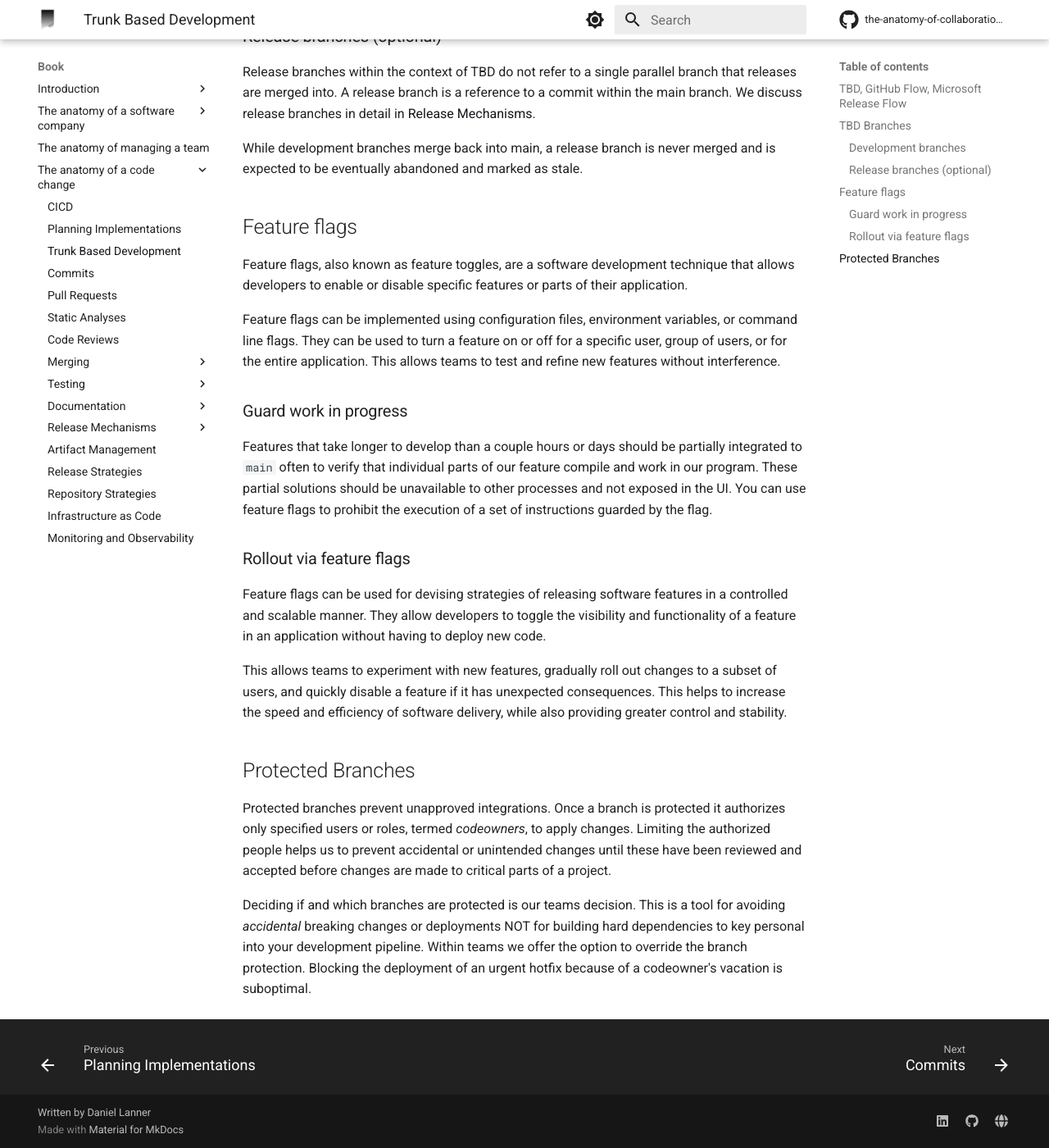
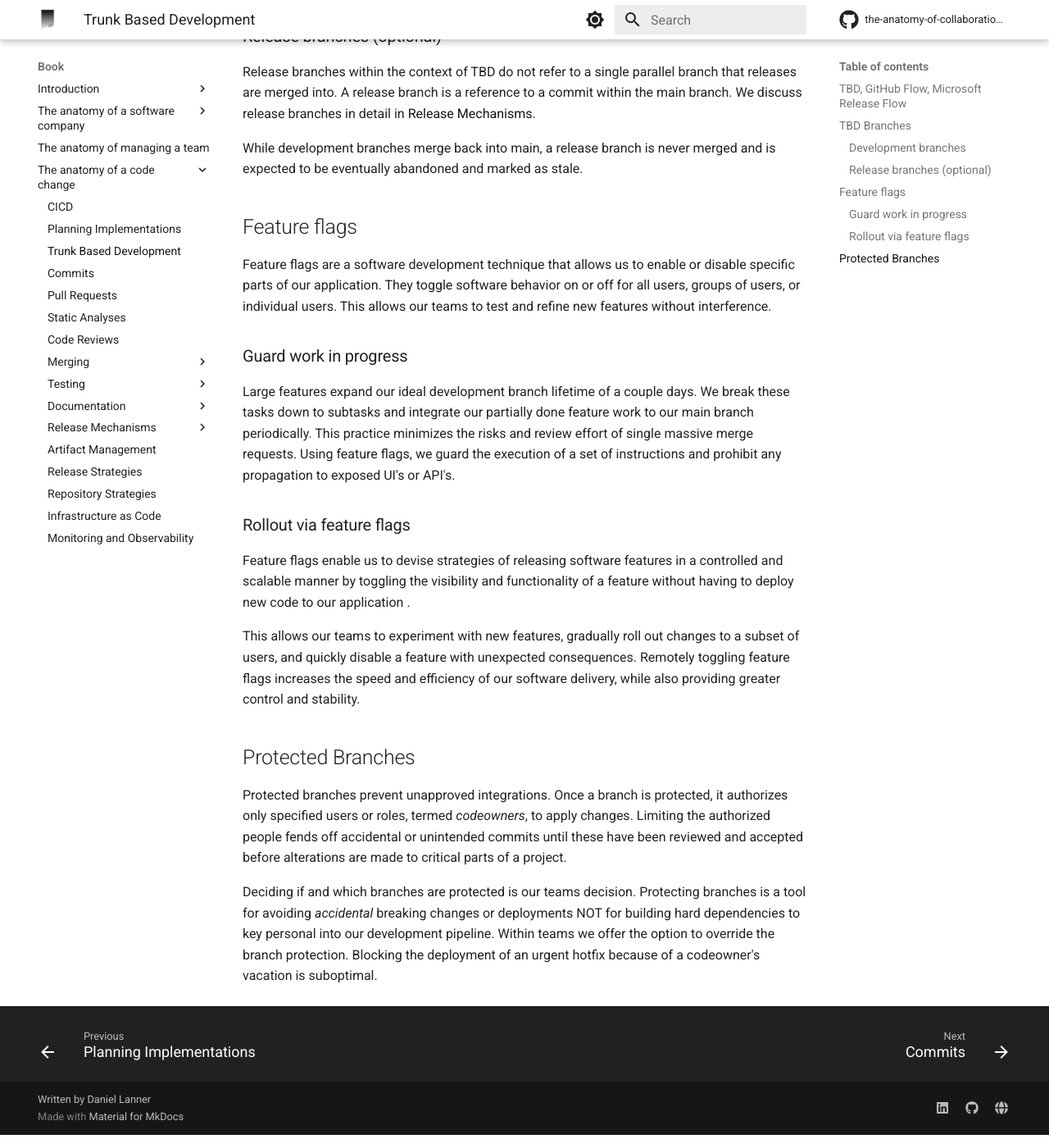
Before and after one commit to engineering-collaboration/book, an MkDocs documentation site: the page built from docs/book/anatomy-of-a-code-change/tbd.md, in a window 1280 px wide and 1400 px high, scrolled down 1338 px. Shown: the whole window at 82% size. Built offline with MkDocs 1.6.1 and Material for MkDocs 9.7.7, drawn with Linux system fonts in a browser that asks for light colours; comment, search, counter and statistics services are not loaded; some of the changed text lies outside the part shown.

Commit message:
Summarize feature flags

```diff
--- a/docs/book/anatomy-of-a-code-change/tbd.md
+++ b/docs/book/anatomy-of-a-code-change/tbd.md
@@ -19,7 +19,7 @@ TBD differentiates between three types of branches.
 
 1. The **main branch** where all other branches diverge from and merge to.
 2. Short-lived **development branches** for working on changes.
-3. Depending on our release strategy, optional long-lived **release branches** dedicated to per release to packaging a version of the product.
+3. Depending on our release strategy, optional long-lived **release branches** dedicated per release to package a version of the product.
 
 ### Development branches
 
@@ -35,22 +35,20 @@ While development branches merge back into main, a release branch is never merge
 
 ## Feature flags
 
-Feature flags, also known as feature toggles, are a software development technique that allows developers to enable or disable specific features or parts of their application.
-
-Feature flags can be implemented using configuration files, environment variables, or command line flags. They can be used to turn a feature on or off for a specific user, group of users, or for the entire application. This allows teams to test and refine new features without interference.
+Feature flags are a software development technique that allows us to enable or disable specific parts of our application. They toggle software behavior on or off for all users, groups of users, or individual users. This allows our teams to test and refine new features without interference.
 
 ### Guard work in progress
 
-Features that take longer to develop than a couple hours or days should be partially integrated to `main` often to verify that individual parts of our feature compile and work in our program. These partial solutions should be unavailable to other processes and not exposed in the UI. You can use feature flags to prohibit the execution of a set of instructions guarded by the flag.
+Large features expand our ideal development branch lifetime of a couple days. We break these tasks down to subtasks and integrate our partially done feature work to our main branch periodically. This practice minimizes the risks and review effort of single massive merge requests. Using feature flags, we guard the execution of a set of instructions and prohibit any propagation to exposed UI's or API's.
 
 ### Rollout via feature flags
 
-Feature flags can be used for devising strategies of releasing software features in a controlled and scalable manner. They allow developers to toggle the visibility and functionality of a feature in an application without having to deploy new code.
+Feature flags enable us to devise strategies of releasing software features in a controlled and scalable manner by toggling the visibility and functionality of a feature without having to deploy new code to our application .
 
-This allows teams to experiment with new features, gradually roll out changes to a subset of users, and quickly disable a feature if it has unexpected consequences. This helps to increase the speed and efficiency of software delivery, while also providing greater control and stability.
+This allows our teams to experiment with new features, gradually roll out changes to a subset of users, and quickly disable a feature with unexpected consequences. Remotely toggling feature flags increases the speed and efficiency of our software delivery, while also providing greater control and stability.
 
 ## Protected Branches
 
-Protected branches prevent unapproved integrations. Once a branch is protected it authorizes only specified users or roles, termed *codeowners*, to apply changes. Limiting the authorized people helps us to prevent accidental or unintended changes until these have been reviewed and accepted before changes are made to critical parts of a project.
+Protected branches prevent unapproved integrations. Once a branch is protected, it authorizes only specified users or roles, termed *codeowners*, to apply changes. Limiting the authorized people fends off accidental or unintended commits until these have been reviewed and accepted before alterations are made to critical parts of a project.
 
-Deciding if and which branches are protected is our teams decision. This is a tool for avoiding *accidental* breaking changes or deployments NOT for building hard dependencies to key personal into your development pipeline. Within teams we offer the option to override the branch protection. Blocking the deployment of an urgent hotfix because of a codeowner's vacation is suboptimal.
+Deciding if and which branches are protected is our teams decision. Protecting branches is a tool for avoiding *accidental* breaking changes or deployments NOT for building hard dependencies to key personal into our development pipeline. Within teams we offer the option to override the branch protection. Blocking the deployment of an urgent hotfix because of a codeowner's vacation is suboptimal.
```
